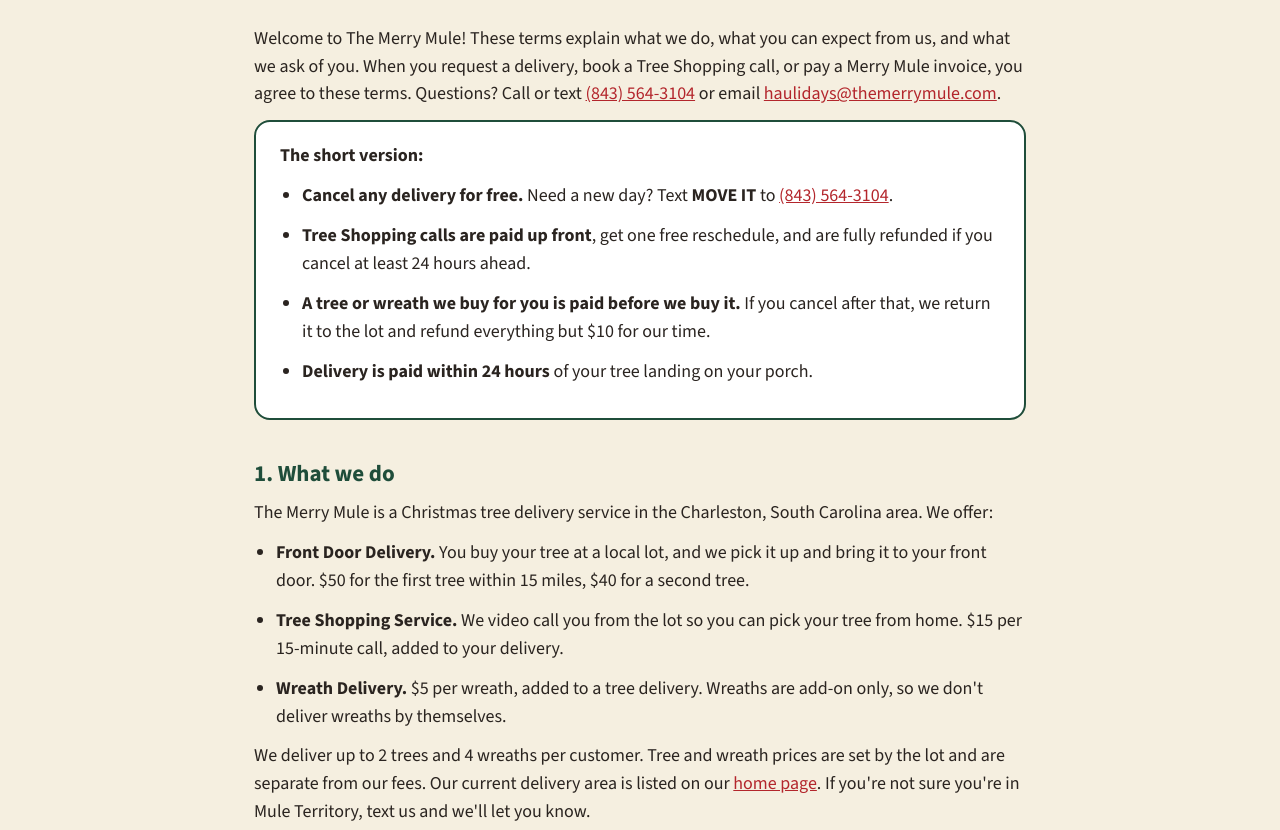
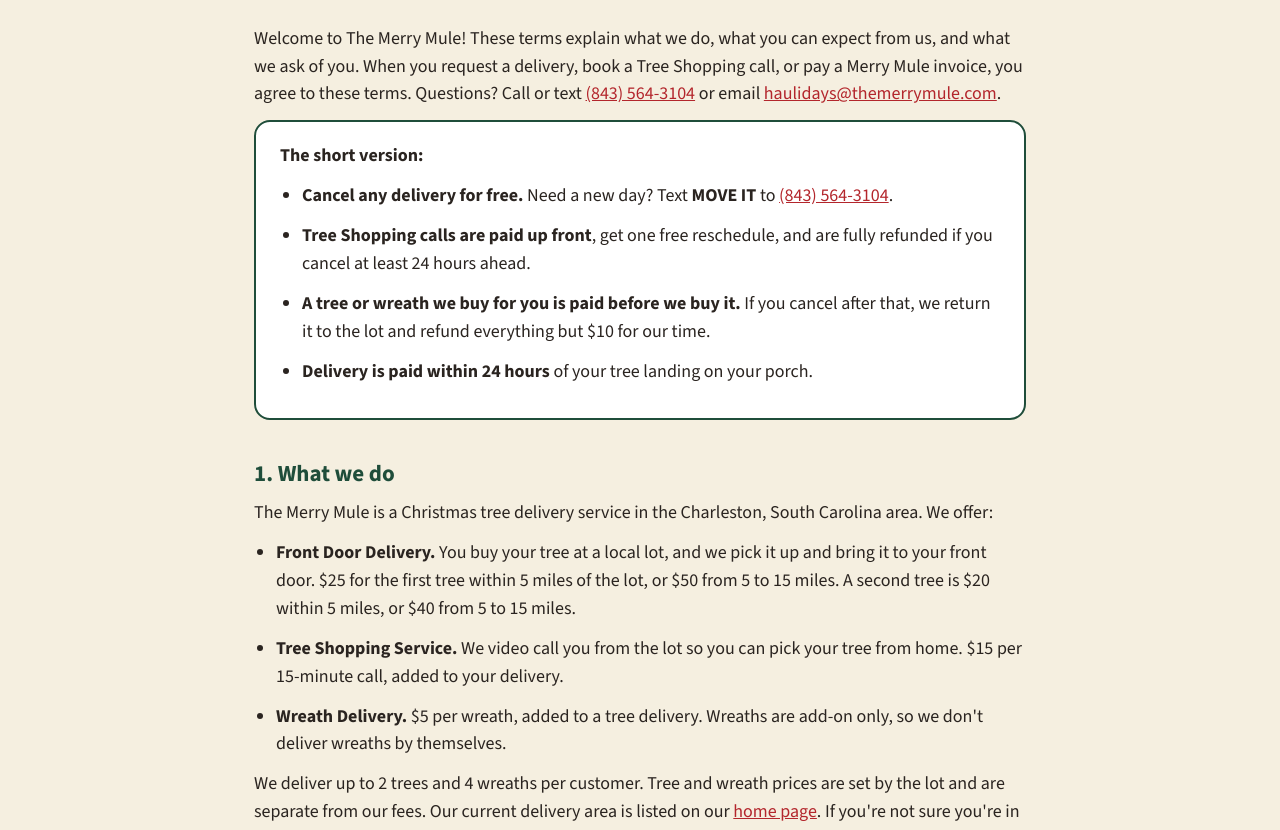
Before and after one commit to jkbruggy/themerrymule, a plain HTML site: page terms.html in a window 1280 px wide. Shown: the part 235-1065 px from the top of the page. Drawn offline with nearby package versions, Linux system fonts and the light colour scheme; a web font is replaced by a local one.

Commit message:
Update terms.html

```diff
--- a/terms.html
+++ b/terms.html
@@ -72,7 +72,7 @@ j=d.createElement(s),dl=l!='dataLayer'?'&l='+l:'';j.async=true;j.src=
 <h2>1. What we do</h2>
 <p>The Merry Mule is a Christmas tree delivery service in the Charleston, South Carolina area. We offer:</p>
 <ul>
-<li><strong>Front Door Delivery.</strong> You buy your tree at a local lot, and we pick it up and bring it to your front door. $50 for the first tree within 15 miles, $40 for a second tree.</li>
+<li><strong>Front Door Delivery.</strong> You buy your tree at a local lot, and we pick it up and bring it to your front door. $25 for the first tree within 5 miles of the lot, or $50 from 5 to 15 miles. A second tree is $20 within 5 miles, or $40 from 5 to 15 miles.</li>
 <li><strong>Tree Shopping Service.</strong> We video call you from the lot so you can pick your tree from home. $15 per 15-minute call, added to your delivery.</li>
 <li><strong>Wreath Delivery.</strong> $5 per wreath, added to a tree delivery. Wreaths are add-on only, so we don't deliver wreaths by themselves.</li>
 </ul>
```
